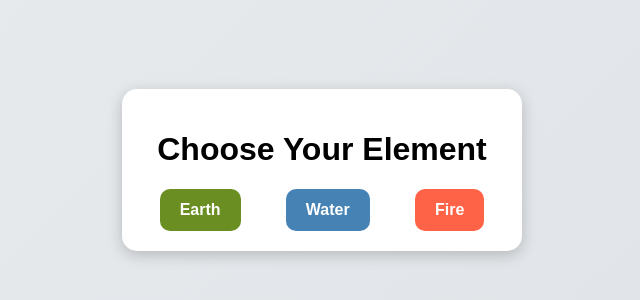
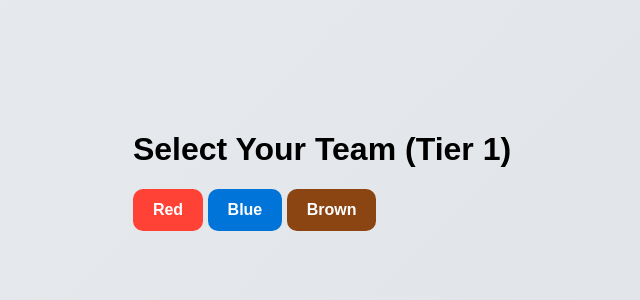
Before and after one commit to DollarAlchemy/CCC, a plain HTML site: page index.html in a window 1280 px wide. Shown: the part 230-530 px from the top of the page, without its empty margins (318-958 px from the left). Drawn offline with Linux system fonts and the light colour scheme.

Commit message:
Update index.html

```diff
--- a/index.html
+++ b/index.html
@@ -3,38 +3,37 @@
 <head>
   <meta charset="UTF-8">
   <meta name="viewport" content="width=device-width, initial-scale=1.0">
-  <title>Elemental Pathway</title>
+  <title>Color Picker Game</title>
   <link rel="stylesheet" href="styles.css">
 </head>
 <body>
-  <div class="game-container">
-    <div class="game-card">
-      <!-- Tier 1 -->
+  <div class="container">
+    <!-- Tier 1 Selection -->
     <div class="tier tier-1 active">
-        <h1>Choose Your Element</h1>
-        <div class="options">
-          <button class="btn tier1" data-value="Earth" style="background: #6B8E23;">Earth</button>
-          <button class="btn tier1" data-value="Water" style="background: #4682B4;">Water</button>
-          <button class="btn tier1" data-value="Fire" style="background: #FF6347;">Fire</button>
+      <h1>Select Your Team (Tier 1)</h1>
+      <div class="buttons">
+        <button class="btn" data-value="Red" style="background-color: #FF4136;">Red</button>
+        <button class="btn" data-value="Blue" style="background-color: #0074D9;">Blue</button>
+        <button class="btn" data-value="Brown" style="background-color: #8B4513;">Brown</button>
       </div>
     </div>
 
-      <!-- Tier 2 -->
+    <!-- Tier 2 Selection -->
     <div class="tier tier-2 hidden">
-        <h1>Choose Your Pathway</h1>
-        <div class="options"></div>
+      <h1>Choose Your Path (Tier 2)</h1>
+      <div class="buttons"></div>
     </div>
 
-      <!-- Tier 3 -->
+    <!-- Tier 3 Final Outcome -->
     <div class="tier tier-3 hidden">
-        <h1>Your Final Destiny</h1>
+      <h1>Your Final Color (Tier 3)</h1>
       <div class="result">
         <p id="final-result"></p>
       </div>
       <button id="play-again" class="btn play-again">Play Again</button>
     </div>
   </div>
-  </div>
+
   <script src="script.js"></script>
 </body>
 </html>
```
Lines whose indentation alone changed are shown as unchanged.
